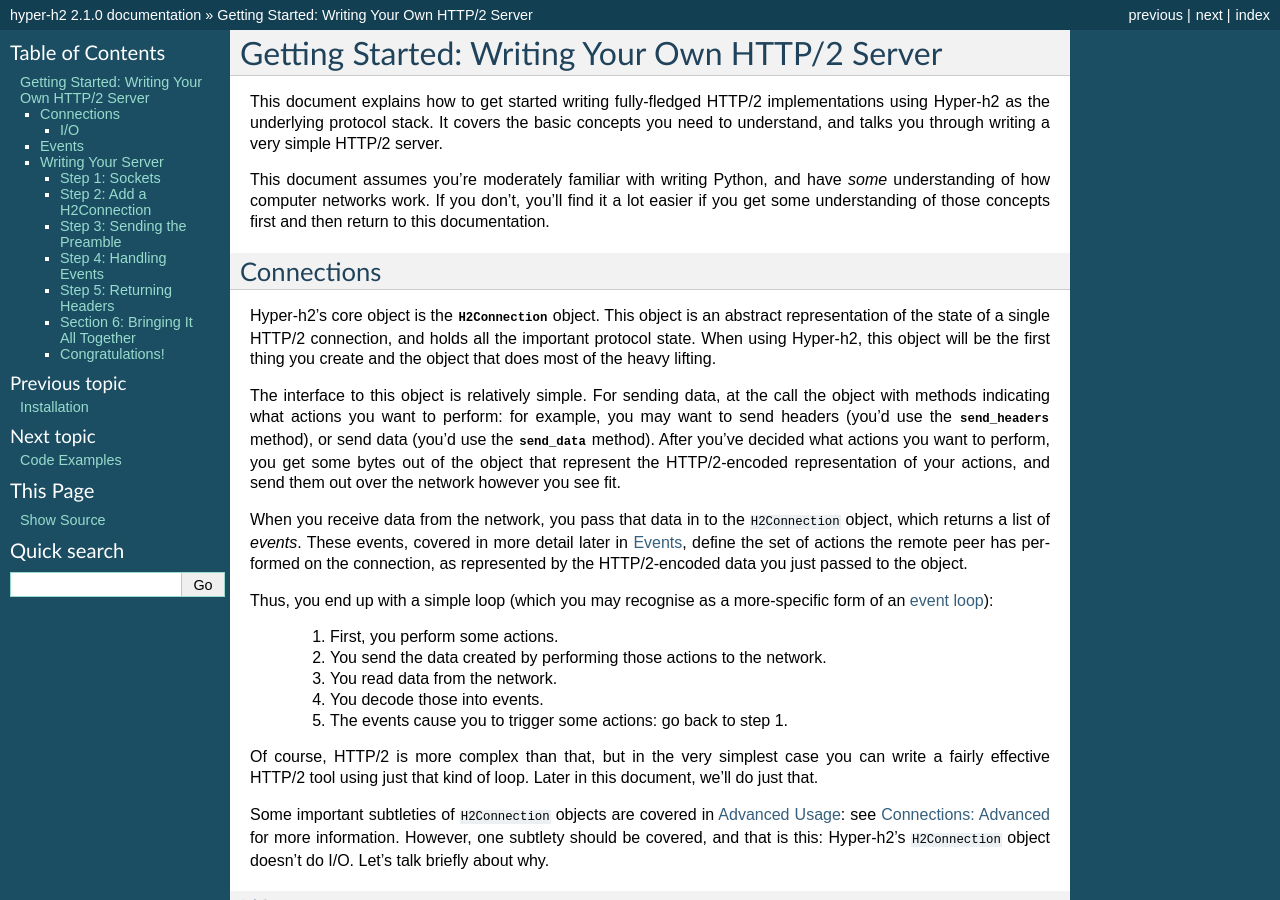
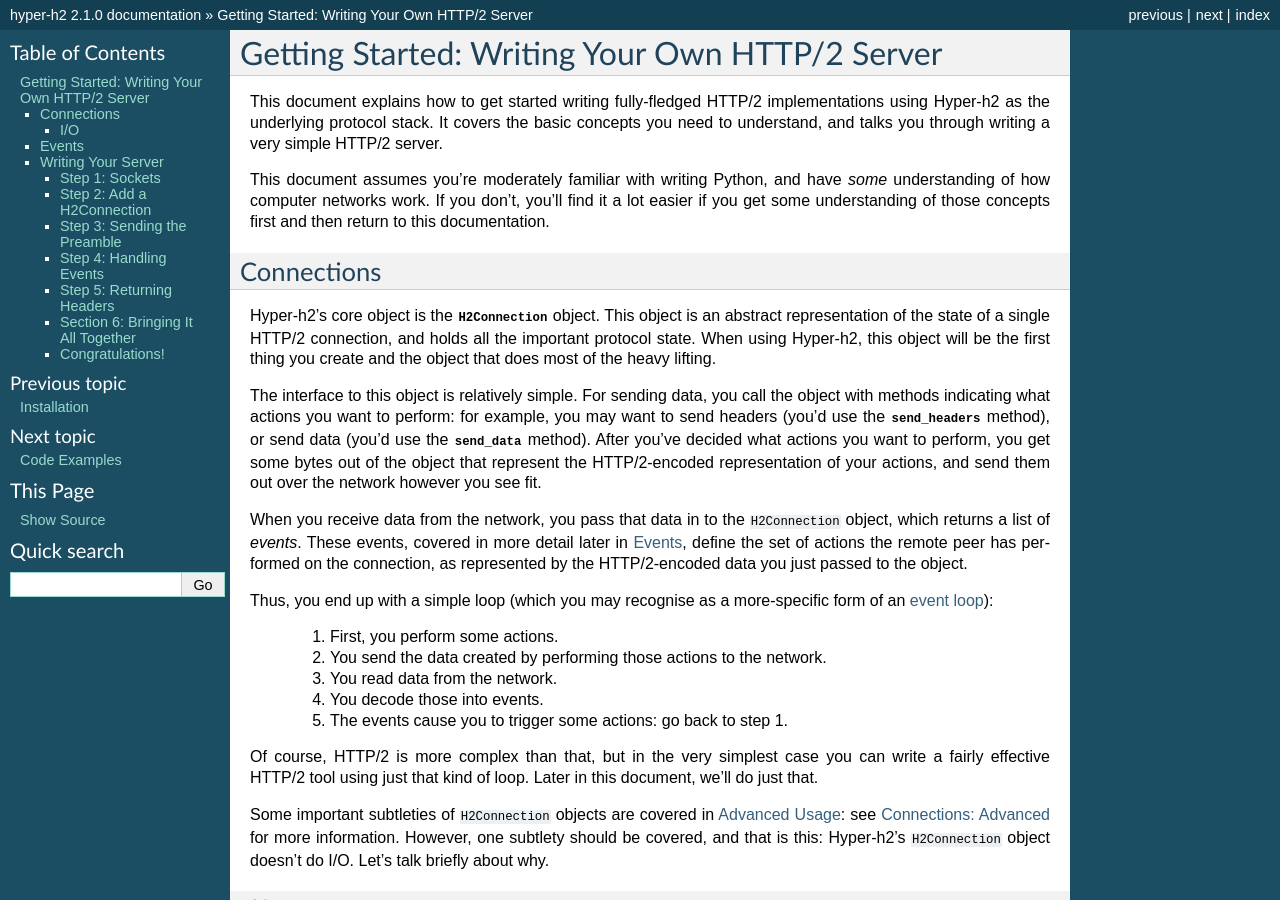
Before and after one commit to python-hyper/h2, a Sphinx documentation site: the page built from docs/source/basic-usage.rst, in a window 1280 px wide and 900 px high. Built offline with Sphinx 7.4.7, drawn with Linux system fonts in a browser that asks for light colours.

Commit message:
Grammar tweak

```diff
--- a/docs/source/basic-usage.rst
+++ b/docs/source/basic-usage.rst
@@ -23,7 +23,7 @@
 all the important protocol state. When using Hyper-h2, this object will be the
 first thing you create and the object that does most of the heavy lifting.
 
-The interface to this object is relatively simple. For sending data, at the
+The interface to this object is relatively simple. For sending data, you
 call the object with methods indicating what actions you want to perform: for
 example, you may want to send headers (you'd use the
 :meth:`send_headers <h2.connection.H2Connection.send_headers>` method), or
```
